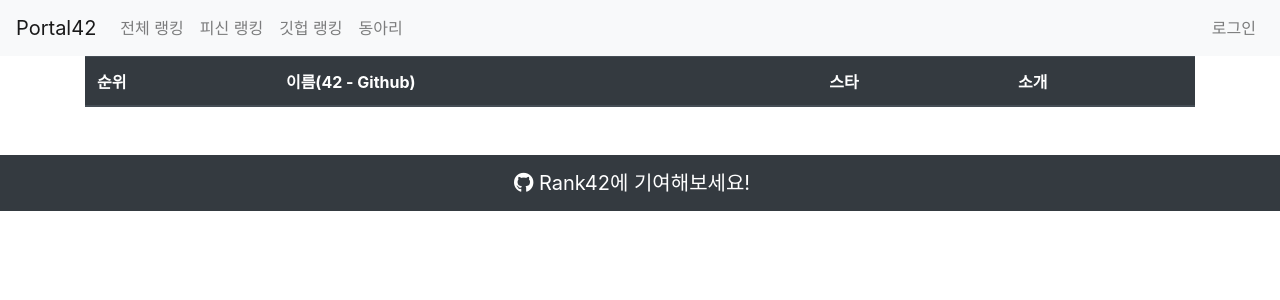
After one commit to progresshans/seoul42-v1, a Django app: page /github/ in a window 1280 px wide. The commit adds this page. Shown: the top 300 px of the page. Run offline with Django 3.2, Linux system fonts and the light colour scheme; lists and menus that the app fills with data are empty; parts of the project's set-up code (start-up, migrations or seed data) failed here and were passed over; some libraries are stand-ins or nearby versions.

Commit message:
깃헙 랭킹 기능 추가

```diff
--- a/rank42/account/urls/mypage.py
+++ b/rank42/account/urls/mypage.py
@@ -3,4 +3,5 @@ from .. import views
 
 urlpatterns = [
 	path('', views.MyPage.as_view(), name="mypage"),
+	path('add/github/id/', views.AddGithubId.as_view(), name="add_github_id"),
 ]
--- a/rank42/config/urls.py
+++ b/rank42/config/urls.py
@@ -38,6 +38,7 @@ urlpatterns = [
 	path('list/', main.views.List.as_view(), name="list"),
 	path('search/<str:login>/', main.views.Search.as_view(), name="search"),
 	path('update/ft-user/', main.views.UpdateFtUser.as_view(), name="update_ft_user"),
+	path('github/', main.views.GithubRank.as_view(), name="github_rank"),
 
 	# Manage App 관련 url
 	path('manager/', include('manager.urls')),
--- a/rank42/main/views.py
+++ b/rank42/main/views.py
@@ -6,7 +6,7 @@
 from .models import FtUser, Coalition
 from .ftapi import FtApi
 
-from account.models import MyUser
+from account.models import MyUser, Profile
 
 
 class Main(View):
@@ -102,3 +102,13 @@
 		rank_tier = RankTier(ft_users.count())
 		rank_tier.set_tier(ft_users)
 		return redirect('search', login=ft_user.login)
+
+
+class GithubRank(TemplateView):
+	template_name = "main/github_rank.html"
+
+	def get_context_data(self, **kwargs):
+		context = super().get_context_data(**kwargs)
+		profiles = Profile.objects.all().exclude(github_login=None).order_by('github_total_star')
+		context['profiles'] = profiles
+		return context
--- a/rank42/templates/account/mypage.html
+++ b/rank42/templates/account/mypage.html
@@ -4,4 +4,5 @@
     <p>42 ID : {{ user.login }}</p>
     <p>42 Email : {{ user.email }}</p>
     <p>Github ID : {{ user.profile.github_login }}</p>
+    <a href="{% url "add_github_id" %}" class="btn btn-primary btn-lg btn-block">Github ID 등록</a>
 {% endblock %}
--- a/rank42/templates/base.html
+++ b/rank42/templates/base.html
@@ -39,13 +39,16 @@
                     <a class="nav-link" href="{% url 'piscine_index' %}">피신 랭킹</a>
                 </li>
                 <li class="nav-item">
+                    <a class="nav-link" href="{% url 'github_rank' %}">깃헙 랭킹</a>
+                </li>
+                <li class="nav-item">
                     <a class="nav-link" href="{% url 'club_list' %}">동아리</a>
                 </li>
             </ul>
             <ul class="navbar-nav ml-lg-auto">
                 {% if user.is_authenticated %}
                     <li class="nav-item">
-                        <span class="nav-link">{{ user.login }}님</span>
+                        <a class="nav-link" href="{% url 'mypage' %}">{{ user.login }}님</a>
                     </li>
                     <li class="nav-item">
                         <form class="mb-0" id="temp-form-logout" action="{% url 'logout' %}" method="POST">
--- /dev/null
+++ b/rank42/templates/main/github_rank.html
@@ -0,0 +1,28 @@
+{% extends 'base.html' %}
+
+{% block content %}
+    <div class="table">
+        <table class="table">
+            <thead class="thead-dark">
+                <tr>
+                    <th scope="col">순위</th>
+                    <th scope="col">이름(42 - Github)</th>
+                    <th scope="col">스타</th>
+                    <th scope="col">소개</th>
+                </tr>
+            </thead>
+            <tbody>
+                {% for profile in profiles %}
+                    <tr>
+                        <th scope="row">{{ forloop.counter }}</th>
+                        <td><img src="{{ profile.github_avatar_url }}" style="max-width: 40px; height: auto;"><a href="https://profile.intra.42.fr/users/{{ profile.user.login }}">{{ profile.user.login }}</a> - <a href="{{ profile.github_html_url }}">{{ profile.github_login }}</a></td>
+                        <td>{{ profile.github_total_star }}</td>
+                        {% if profile.github_bio != None %}
+                            <td>{{ profile.github_bio|linebreaksbr }}</td>
+                        {% endif %}
+                    </tr>
+                {% endfor %}
+            </tbody>
+        </table>
+    </div>
+{% endblock %}
```
Also changed, not shown: rank42/account/views.py (+24 -4 lines), rank42/templates/account/add_github_id.html (added, +27 -0 lines).
